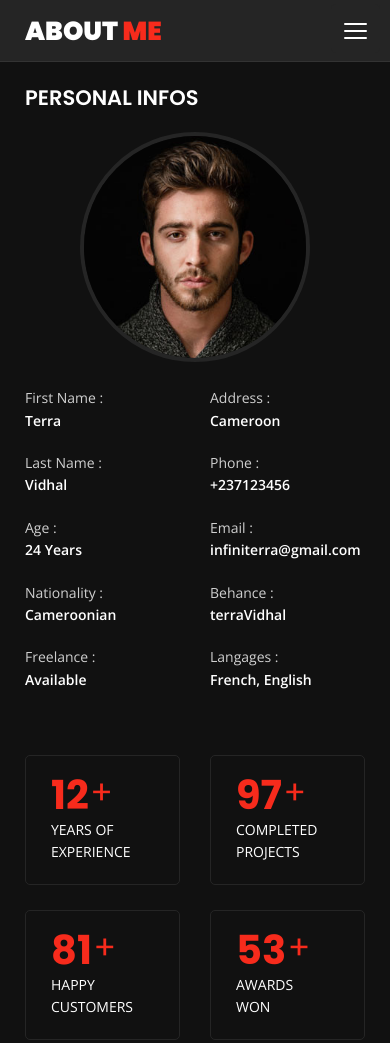
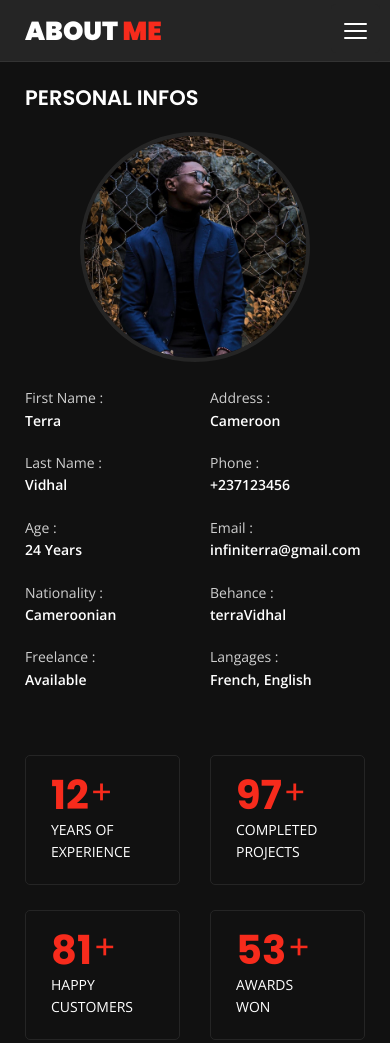
Before and after one commit to terravidhal/dark, a plain HTML site: page about.html in a window 390 px wide. Shown: the top 1043 px of the page. Drawn offline with nearby package versions, Linux system fonts and the light colour scheme.

Commit message:
update_3

```diff
--- a/about.html
+++ b/about.html
@@ -157,7 +157,7 @@
                         <h3 class="text-uppercase custom-title mb-0 ft-wt-600">personal infos</h3>
                     </div>
                     <div class="col-12 d-block d-sm-none">
-                        <img src="img/img-mobile.jpg" class="img-fluid main-img-mobile" alt="my picture" />
+                        <img src="img/terra_rogner.jpg" class="img-fluid main-img-mobile" alt="my picture" />
                     </div>
                     <div class="col-6">
                         <ul class="about-list list-unstyled open-sans-font">
```
Also changed, not shown: img/terra_rogner_mobile.jpg (added).
